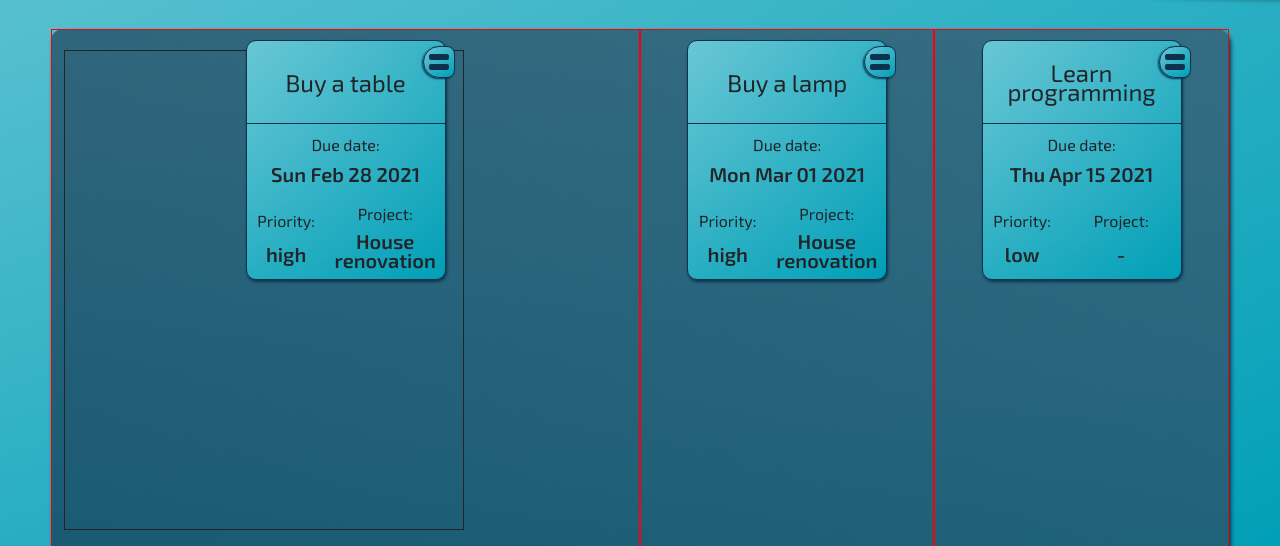
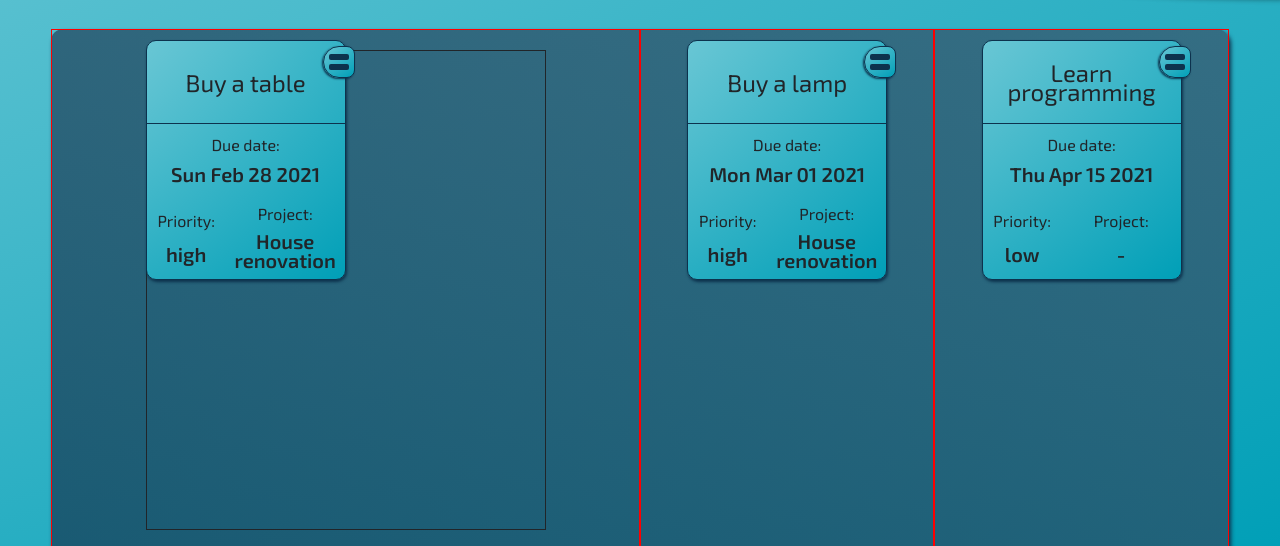
Before and after one commit to jkbsck/todo-list, a website built with webpack: page dist/index.html in a window 1280 px wide. Both pictures are taken after a click on the element 291 px from the left and 305 px from the top of the page. Shown: the part 243-789 px from the top of the page. Built offline with nearby package versions, Linux system fonts and the light colour scheme.

Commit message:
Added proper placement of extended todo card.

```diff
--- a/src/DomToDos.js
+++ b/src/DomToDos.js
@@ -127,10 +127,16 @@ const DomToDos = (() => {
     toDoDiv.classList.toggle("col-xl-6");
 
     // expanded content
-    let expandedToDo = document.createElement("div");
-    toDoDiv.appendChild(expandedToDo);
-    expandedToDo.classList.add("expanded-todo")
+    if (toDoDiv.children.length === 1){
+      let expandedToDo = document.createElement("div");
+      toDoDiv.appendChild(expandedToDo);
+      expandedToDo.classList.add("expanded-todo");
 
+      toDoDiv.children[0].classList.add("wrapper-expanded");
+    } else {
+      toDoDiv.children[1].remove();
+      toDoDiv.children[0].classList.remove("wrapper-expanded");
+    };
   };
 
   // build html for todos ordered by dueDate
--- a/src/style.scss
+++ b/src/style.scss
@@ -115,9 +115,14 @@ $dark-blue: #0d324d;
     height: 480px;
     position: relative;
     top: -240px;
+    margin: 0 auto;
 
 
     border: solid 1px;
+  }
+
+  .wrapper-expanded {
+    margin-right: 50%;
   }
 
   // add new to do item button
```
Also changed, not shown: dist/css/style.css, dist/main.js, 1 other file.
